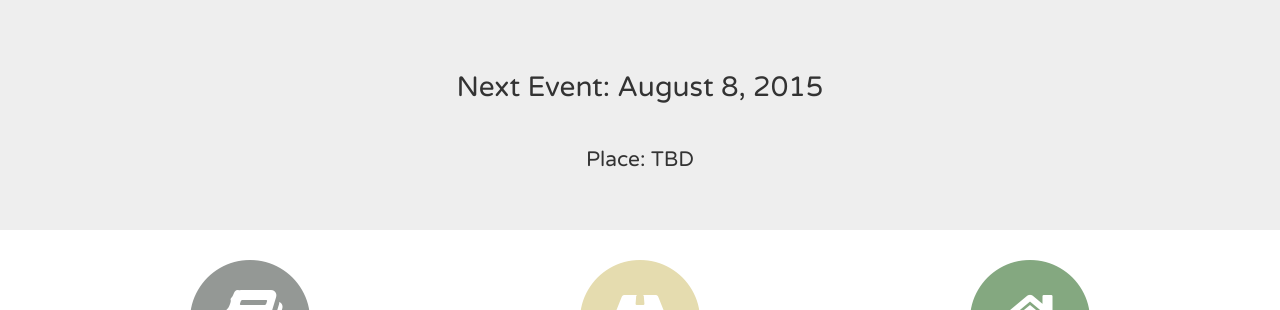
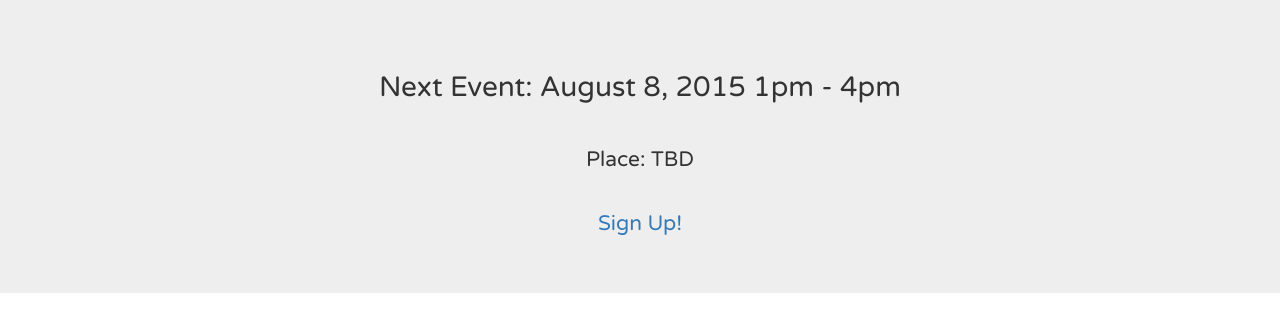
Before and after one commit to nodeschool/anchorage, a website: page index.html in a window 1280 px wide. Shown: the part 417-727 px from the top of the page. Drawn offline with nearby package versions, Linux system fonts and the light colour scheme.

```diff
--- a/index.html
+++ b/index.html
@@ -43,8 +43,9 @@
     <!--jumbotron-next-event-->
     <div class="jumbotron jumbotron-next-event">
       <div class="container text-center">
-        <h2>Next Event: August 8, 2015</h2>
+        <h2>Next Event: August 8, 2015 1pm - 4pm</h2>
         <h3>Place: TBD</h3>
+        <h3><a href="http://goo.gl/forms/VKeLrhSVRE">Sign Up!</a></h3>
       </div>
     </div>
 
```
